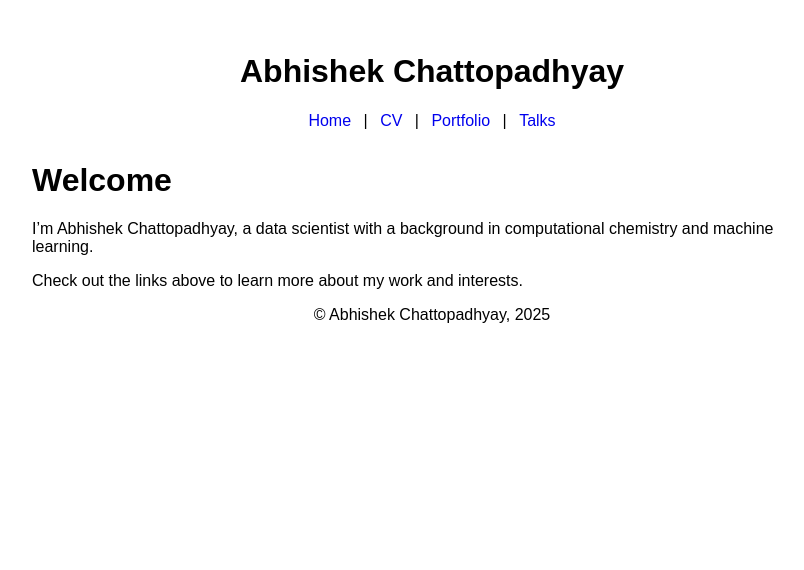
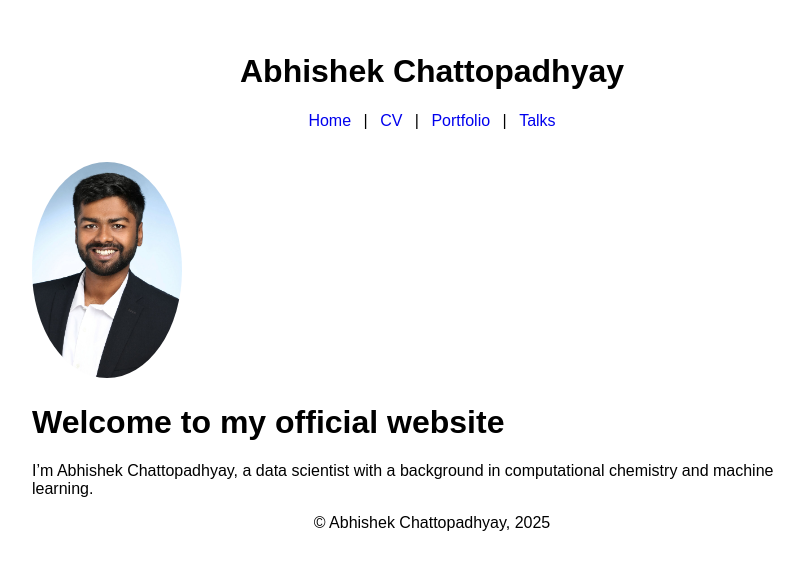
Before and after one commit to abhishek-chattopadhyay/home, a Jekyll site: the page built from index.md, in a window 1280 px wide. Shown: the top 570 px of the page, without its empty margins (208-1012 px from the left). Built offline with Jekyll 4.4.1, drawn with Linux system fonts in a browser that asks for light colours.

Commit message:
Picture added

```diff
--- a/index.md
+++ b/index.md
@@ -3,8 +3,8 @@ layout: default
 title: Home
 ---
 
-# Welcome
+<img src="/data/formal-photo-1-canva.jpg" alt="Profile Picture" width="150" style="border-radius: 50%;">
+
+# Welcome to my official website
 
 I'm Abhishek Chattopadhyay, a data scientist with a background in computational chemistry and machine learning.
-
-Check out the links above to learn more about my work and interests.
```
Also changed, not shown: data/formal-photo-1-canva.jpg (added).
